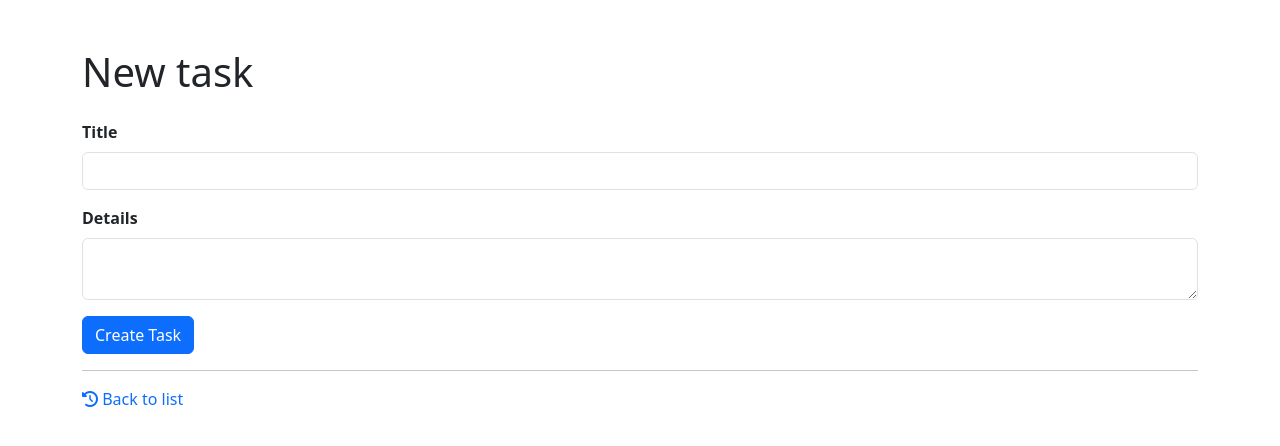
After one commit to mujtabatimoor786/rails-task-manager, a Rails app: page /tasks/new in a window 1280 px wide. The commit adds this page. Shown: the top 446 px of the page. Run offline with Rails 7, Linux system fonts and the light colour scheme; some libraries are stand-ins or nearby versions.

Commit message:
Complete Rails Task Manager

```diff
--- /dev/null
+++ b/app/controllers/tasks_controller.rb
@@ -0,0 +1,43 @@
+class TasksController < ApplicationController
+  before_action :set_task, only: [ :show, :edit, :update, :destroy ]
+
+  def index
+    @tasks = Task.all
+  end
+
+  def show
+  end
+
+  def new
+    @task = Task.new
+  end
+
+  def create
+    @task = Task.new(task_params)
+    @task.save
+    redirect_to task_path(@task)
+  end
+
+  def edit
+  end
+
+  def update
+    @task.update(task_params)
+    redirect_to task_path(@task)
+  end
+
+  def destroy
+    @task.destroy
+    redirect_to tasks_path, status: :see_other
+  end
+
+  private
+
+  def set_task
+    @task = Task.find(params[:id])
+  end
+
+  def task_params
+    params.require(:task).permit(:title, :details, :completed)
+  end
+end
--- /dev/null
+++ b/app/helpers/tasks_helper.rb
@@ -0,0 +1,2 @@
+module TasksHelper
+end
--- /dev/null
+++ b/app/models/task.rb
@@ -0,0 +1,2 @@
+class Task < ApplicationRecord
+end
--- a/app/views/layouts/application.html.erb
+++ b/app/views/layouts/application.html.erb
@@ -6,6 +6,8 @@
     <meta name="apple-mobile-web-app-capable" content="yes">
     <meta name="application-name" content="Rails Task Manager">
     <meta name="mobile-web-app-capable" content="yes">
+    <link href="https://cdn.jsdelivr.net/npm/bootstrap@5.3.6/dist/css/bootstrap.min.css" rel="stylesheet" integrity="sha384-4Q6Gf2aSP4eDXB8Miphtr37CMZZQ5oXLH2yaXMJ2w8e2ZtHTl7GptT4jmndRuHDT" crossorigin="anonymous">
+    <link rel="stylesheet" href="https://use.fontawesome.com/releases/v6.1.2/css/all.css">
     <%= csrf_meta_tags %>
     <%= csp_meta_tag %>
 
--- /dev/null
+++ b/app/views/tasks/_form.html.erb
@@ -0,0 +1,20 @@
+<%= form_with model: task do |f| %>
+  <div class="mb-3">
+    <%= f.label :title, class: "form-label fw-bold" %>
+    <%= f.text_field :title, class: "form-control" %>
+  </div>
+
+  <div class="mb-3">
+    <%= f.label :details, class: "form-label fw-bold" %>
+    <%= f.text_area :details, class: "form-control" %>
+  </div>
+
+  <% if task.persisted? %>
+    <div class="form-check mb-3">
+      <%= f.check_box :completed, class: "form-check-input" %>
+      <%= f.label :completed, "Completed", class: "form-check-label" %>
+    </div>
+  <% end %>
+
+  <%= f.submit class: "btn btn-primary" %>
+<% end %>
--- /dev/null
+++ b/app/views/tasks/new.html.erb
@@ -0,0 +1,10 @@
+<div class="container mt-5">
+  <h1 class="mb-4">New task</h1>
+
+  <%= render "form", task: @task %>
+
+  <hr>
+  <%= link_to tasks_path, class: "text-decoration-none" do %>
+    <i class="fa-solid fa-clock-rotate-left"></i> Back to list
+  <% end %>
+</div>
--- a/config/routes.rb
+++ b/config/routes.rb
@@ -1,14 +1,4 @@
 Rails.application.routes.draw do
-  # Define your application routes per the DSL in https://guides.rubyonrails.org/routing.html
-
-  # Reveal health status on /up that returns 200 if the app boots with no exceptions, otherwise 500.
-  # Can be used by load balancers and uptime monitors to verify that the app is live.
   get "up" => "rails/health#show", as: :rails_health_check
-
-  # Render dynamic PWA files from app/views/pwa/* (remember to link manifest in application.html.erb)
-  # get "manifest" => "rails/pwa#manifest", as: :pwa_manifest
-  # get "service-worker" => "rails/pwa#service_worker", as: :pwa_service_worker
-
-  # Defines the root path route ("/")
-  # root "posts#index"
+  resources :tasks
 end
```
Also changed, not shown: app/views/tasks/edit.html.erb (added, +10 -0 lines), app/views/tasks/index.html.erb (added, +28 -0 lines), app/views/tasks/show.html.erb (added, +25 -0 lines), db/migrate/20261124145521_create_tasks.rb (added, +11 -0 lines), test/controllers/tasks_controller_test.rb (added, +7 -0 lines), test/fixtures/tasks.yml (added, +11 -0 lines), test/models/task_test.rb (added, +7 -0 lines), db/schema.rb (added).
